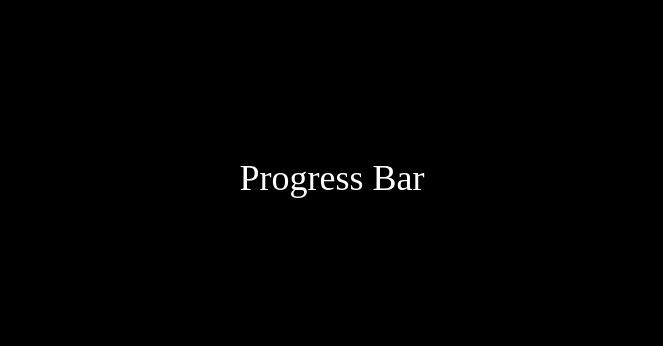
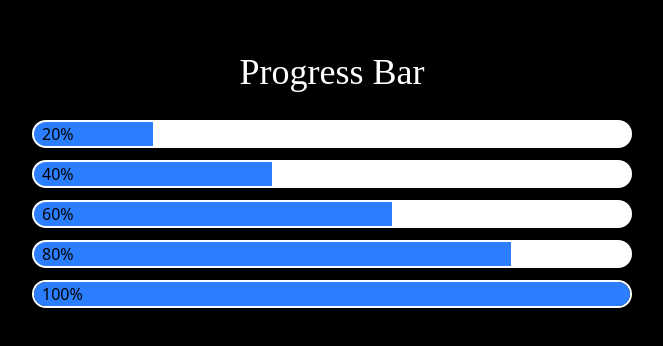
Before and after one commit to iamharshtambe/brainwave, a React (Vite) app: page /progress-bar in a window 1280 px wide. Shown: the part 222-568 px from the top of the page, without its empty margins (308-971 px from the left). Built offline with nearby package versions, Linux system fonts and the light colour scheme; a web font is replaced by a local one.

Commit message:
feat: add progress according to percentages

```diff
--- a/src/components/ProgressBar.jsx
+++ b/src/components/ProgressBar.jsx
@@ -1,8 +1,23 @@
+const progressBars = [20, 40, 60, 80, 100];
+
 export default function ProgressBar() {
   return (
     <div className="mx-auto flex min-h-screen items-center justify-center bg-black text-white">
       <div className="flex flex-col">
         <h1 className="p-4 text-center font-bitcount text-4xl">Progress Bar</h1>
+
+        <div>
+          {progressBars.map((progressValue) => (
+            <div className="my-3 w-[600px] overflow-hidden rounded-2xl border-2 border-white bg-white text-black">
+              <div
+                style={{ width: `${progressValue}%` }}
+                className="bg-blue-500 px-2"
+              >
+                {progressValue}%
+              </div>
+            </div>
+          ))}
+        </div>
       </div>
     </div>
   );
```
